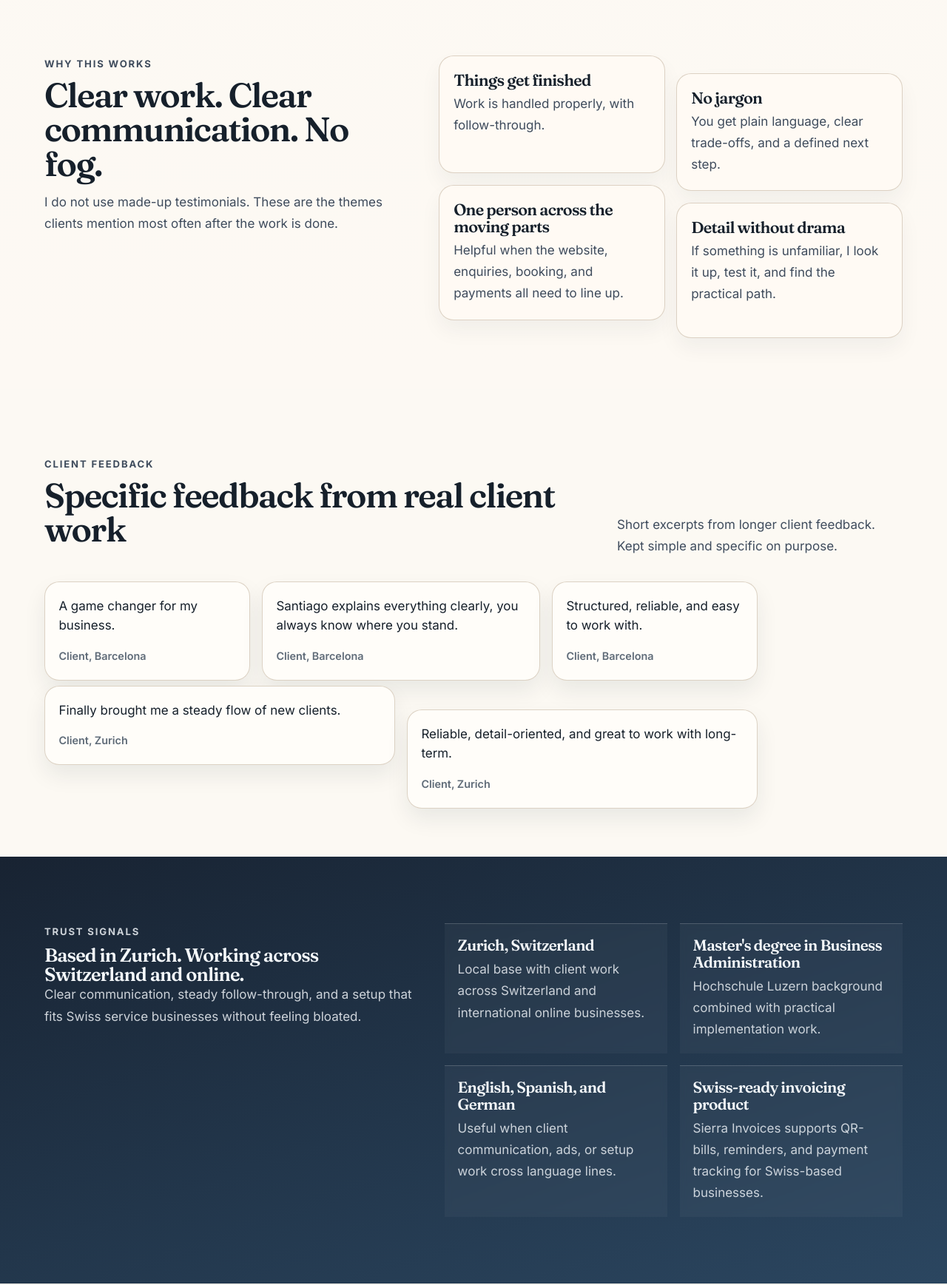
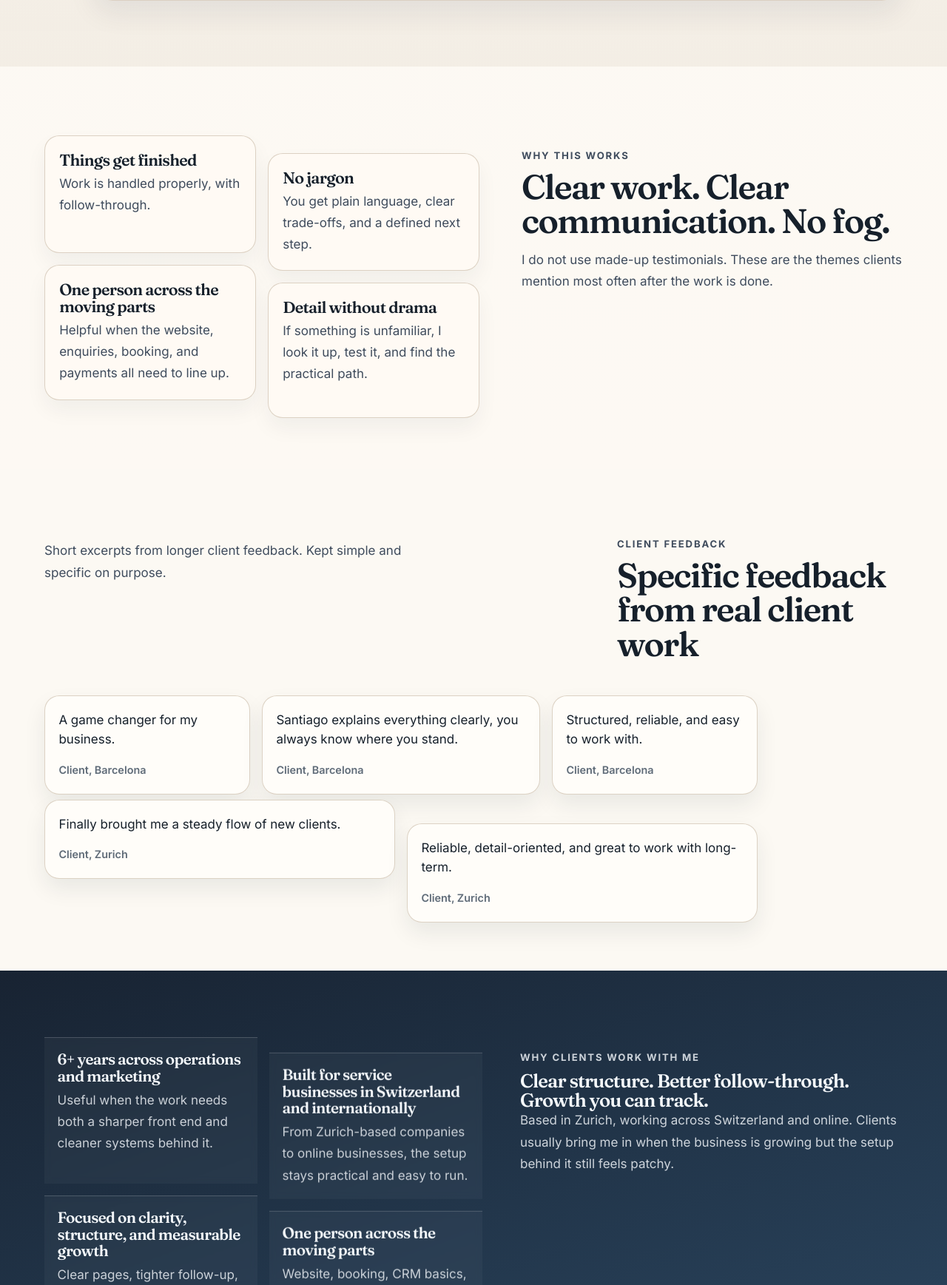
Before and after one commit to Sansiag94/sierraservices, a PHP site: page / in a window 1280 px wide. Shown: the part 4763-6500 px from the top of the page at 74% size. Run offline with PHP 8.4, Linux system fonts and the light colour scheme.

Commit message:
Sharpen homepage trust and service flow

```diff
--- a/index.html
+++ b/index.html
@@ -453,7 +453,7 @@
         </section>
         <section class="home-portfolio">
           <div class="container">
-            <div class="home-section-head home-section-head--split">
+            <div class="home-section-head home-section-head--split home-section-head--reverse">
               <div data-reveal>
                 <p class="section-kicker">
                   Selected projects
@@ -543,7 +543,7 @@
           </div>
         </section>
         <section class="home-proof">
-          <div class="container home-proof__grid">
+          <div class="container home-proof__grid home-proof__grid--reverse">
             <div class="home-proof__copy" data-reveal>
               <p class="section-kicker">
                 Why this works
@@ -593,7 +593,7 @@
         </section>
         <section class="home-testimonials">
           <div class="container">
-            <div class="home-section-head home-section-head--split">
+            <div class="home-section-head home-section-head--split home-section-head--reverse">
               <div data-reveal>
                 <p class="section-kicker">
                   Client feedback
@@ -651,49 +651,49 @@
           </div>
         </section>
         <section class="home-trust">
-          <div class="container home-trust__grid">
+          <div class="container home-trust__grid home-trust__grid--reverse">
             <div class="home-trust__intro" data-reveal>
               <p class="section-kicker">
-                Trust signals
+                Why clients work with me
               </p>
               <h2>
-                Based in Zurich. Working across Switzerland and online.
+                Clear structure. Better follow-through. Growth you can track.
               </h2>
               <p>
-                Clear communication, steady follow-through, and a setup that fits Swiss service businesses without feeling bloated.
+                Based in Zurich, working across Switzerland and online. Clients usually bring me in when the business is growing but the setup behind it still feels patchy.
               </p>
             </div>
             <div class="home-trust__list">
               <article class="home-trust__item" data-reveal>
                 <h3>
-                  Zurich, Switzerland
+                  6+ years across operations and marketing
                 </h3>
                 <p>
-                  Local base with client work across Switzerland and international online businesses.
+                  Useful when the work needs both a sharper front end and cleaner systems behind it.
                 </p>
               </article>
               <article class="home-trust__item" data-reveal>
                 <h3>
-                  Master's degree in Business Administration
+                  Built for service businesses in Switzerland and internationally
                 </h3>
                 <p>
-                  Hochschule Luzern background combined with practical implementation work.
+                  From Zurich-based companies to online businesses, the setup stays practical and easy to run.
                 </p>
               </article>
               <article class="home-trust__item" data-reveal>
                 <h3>
-                  English, Spanish, and German
+                  Focused on clarity, structure, and measurable growth
                 </h3>
                 <p>
-                  Useful when client communication, ads, or setup work cross language lines.
+                  Clear pages, tighter follow-up, and simple reporting so you can see what is actually working.
                 </p>
               </article>
               <article class="home-trust__item" data-reveal>
                 <h3>
-                  Swiss-ready invoicing product
+                  One person across the moving parts
                 </h3>
                 <p>
-                  Sierra Invoices supports QR-bills, reminders, and payment tracking for Swiss-based businesses.
+                  Website, booking, CRM basics, ads, payments, and reporting handled as one connected setup.
                 </p>
               </article>
             </div>
--- a/styles.css
+++ b/styles.css
@@ -2722,6 +2722,17 @@ section {
   max-width: 32rem;
 }
 
+.home-section-head--reverse > :first-child {
+  grid-column: 2;
+}
+
+.home-section-head--reverse > :last-child {
+  grid-column: 1;
+  grid-row: 1;
+  align-self: start;
+  padding-top: 0.4rem;
+}
+
 .home-services__grid {
   display: grid;
   grid-template-columns: repeat(12, minmax(0, 1fr));
@@ -2856,6 +2867,20 @@ section {
   grid-template-columns: minmax(0, 0.88fr) minmax(0, 1.12fr);
   gap: 2.5rem;
   align-items: start;
+}
+
+.home-proof__grid--reverse {
+  grid-template-columns: minmax(0, 1.08fr) minmax(0, 0.92fr);
+}
+
+.home-proof__grid--reverse .home-proof__copy {
+  order: 2;
+  padding-top: 1rem;
+}
+
+.home-proof__grid--reverse .home-proof__list {
+  order: 1;
+  margin-right: 1rem;
 }
 
 .home-proof__list {
@@ -2914,6 +2939,7 @@ section {
 }
 
 .case-study-card--alt {
+  margin-left: clamp(2rem, 5vw, 5rem);
   background:
     linear-gradient(180deg, rgba(249, 246, 240, 0.98), rgba(240, 234, 224, 0.94)),
     radial-gradient(circle at top left, rgba(185, 132, 88, 0.08), transparent 42%);
@@ -3030,6 +3056,20 @@ section {
   align-items: start;
 }
 
+.home-trust__grid--reverse {
+  grid-template-columns: minmax(0, 1.08fr) minmax(0, 0.92fr);
+}
+
+.home-trust__grid--reverse .home-trust__intro {
+  order: 2;
+  padding-top: 1rem;
+}
+
+.home-trust__grid--reverse .home-trust__list {
+  order: 1;
+  margin-right: 1rem;
+}
+
 .home-trust__intro h2,
 .home-trust__intro p,
 .home-trust__item h3,
@@ -3053,6 +3093,11 @@ section {
   border-top: 1px solid rgba(255, 255, 255, 0.18);
   background: rgba(255, 255, 255, 0.04);
   backdrop-filter: blur(4px);
+}
+
+.home-trust__item:nth-child(2),
+.home-trust__item:nth-child(4) {
+  transform: translateY(1.3rem);
 }
 
 .home-trust__item h3 {
@@ -3168,13 +3213,28 @@ section {
     grid-template-columns: 1fr;
   }
 
+  .home-section-head--reverse > :first-child,
+  .home-section-head--reverse > :last-child,
+  .home-proof__grid--reverse .home-proof__copy,
+  .home-proof__grid--reverse .home-proof__list,
+  .home-trust__grid--reverse .home-trust__intro,
+  .home-trust__grid--reverse .home-trust__list {
+    grid-column: auto;
+    grid-row: auto;
+    order: initial;
+    margin: 0;
+    padding: 0;
+  }
+
   .home-overview__item:nth-child(2),
   .home-overview__item:nth-child(3),
   .home-process__step:nth-child(2),
   .home-process__step:nth-child(4),
   .home-proof__item:nth-child(2),
   .home-proof__item:nth-child(4),
-  .home-journal__article:nth-child(2) {
+  .home-journal__article:nth-child(2),
+  .home-trust__item:nth-child(2),
+  .home-trust__item:nth-child(4) {
     margin-left: 0;
     transform: none;
   }
@@ -3768,6 +3828,10 @@ h4 {
     grid-template-columns: 1fr 1fr;
   }
 
+  .case-study-card--alt {
+    margin-left: 2rem;
+  }
+
   .case-study-card__column--result {
     grid-column: 1 / -1;
   }
@@ -3788,6 +3852,10 @@ h4 {
     grid-template-columns: 1fr;
   }
 
+  .case-study-card--alt {
+    margin-left: 0;
+  }
+
   .testimonial-card:nth-child(4),
   .testimonial-card:nth-child(5) {
     transform: none;
```
Also changed, not shown: services/index.html (+52 -2 lines).
